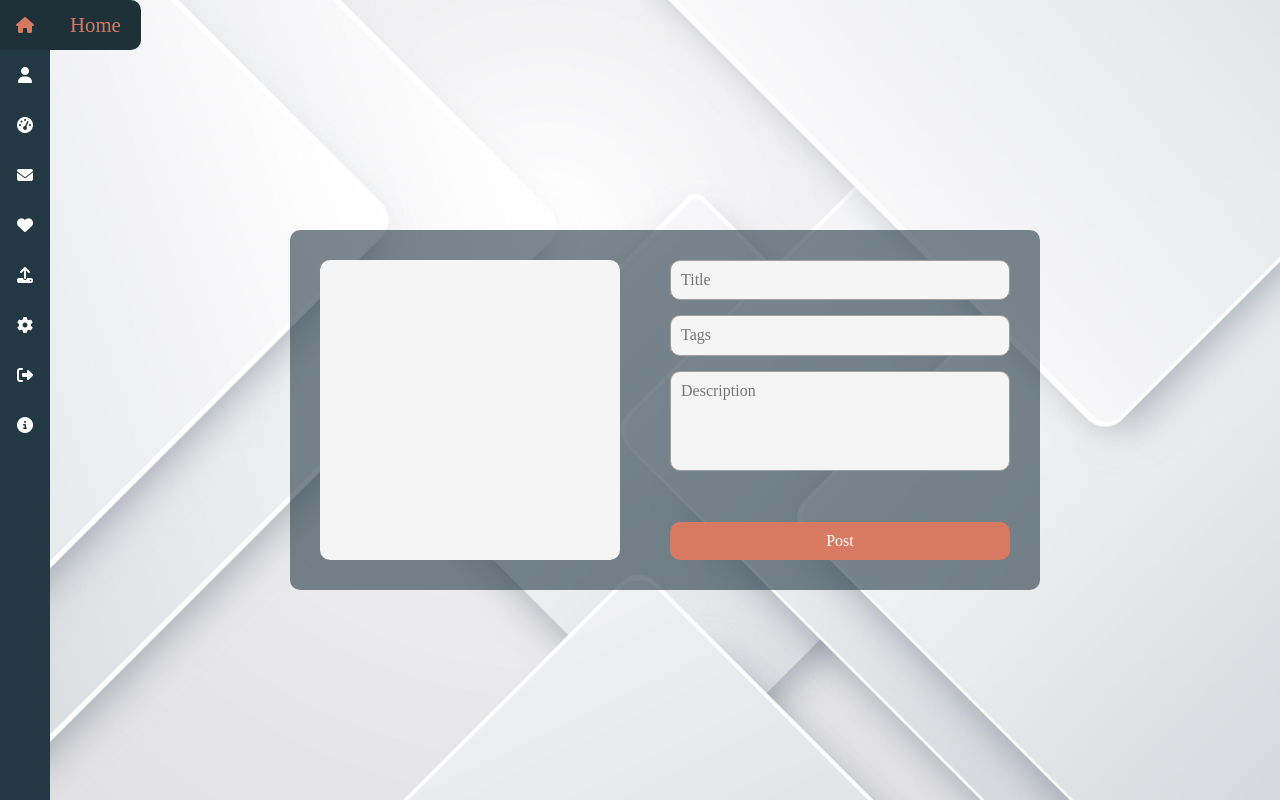
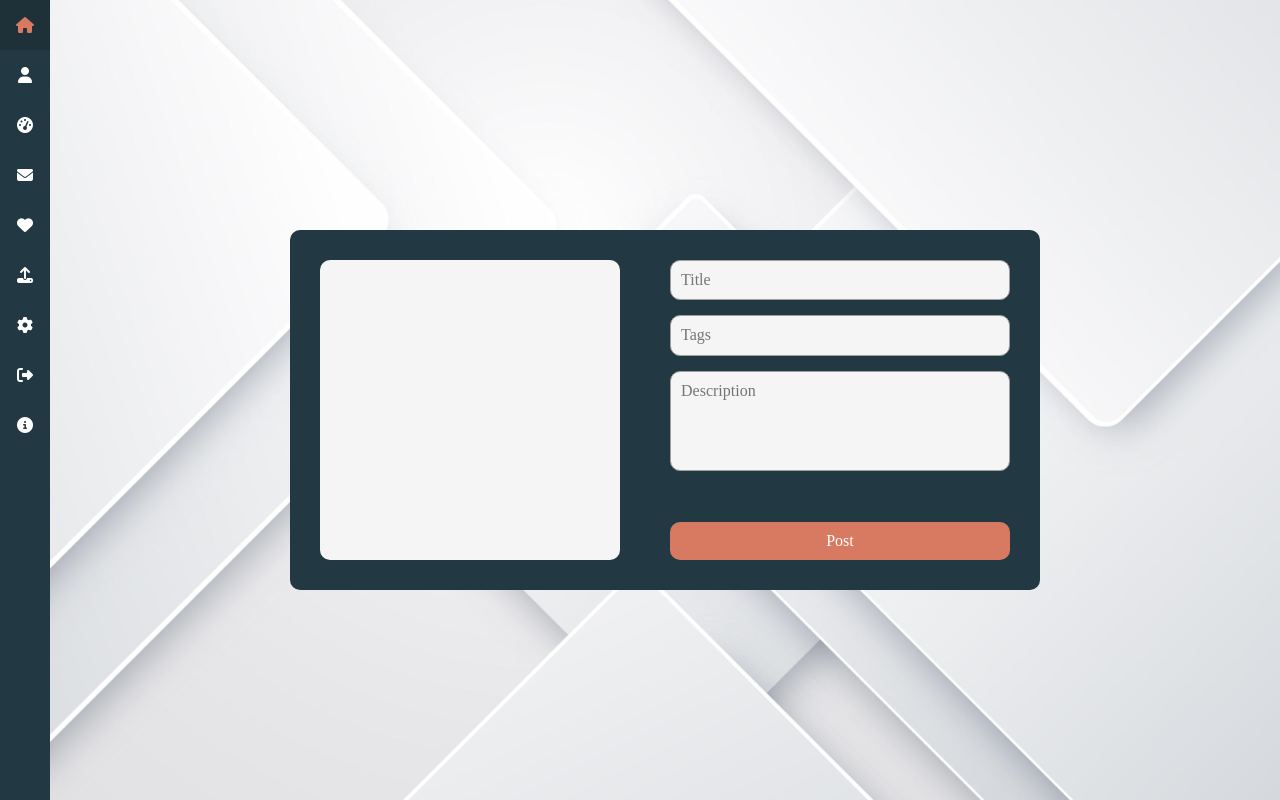
Before and after one commit to NotDenitsu/GalleryGaze, a PHP site: page /frontend/upload.php in a window 1280 px wide. Run offline with PHP 8.4, Linux system fonts and the light colour scheme; the visitor is signed in with stand-in values (Sample User, id 1).

Commit message:
color upload

```diff
--- a/GalleryGaze/static/css/style.css
+++ b/GalleryGaze/static/css/style.css
@@ -506,7 +506,7 @@ body {
 	min-width: 750px;
 	max-height: 400px;
 	border-radius: 10px;
-	background-color: rgba(34, 56, 67, .6);
+	background-color: #223843;
 }
 
 .upload__container-content {
```
